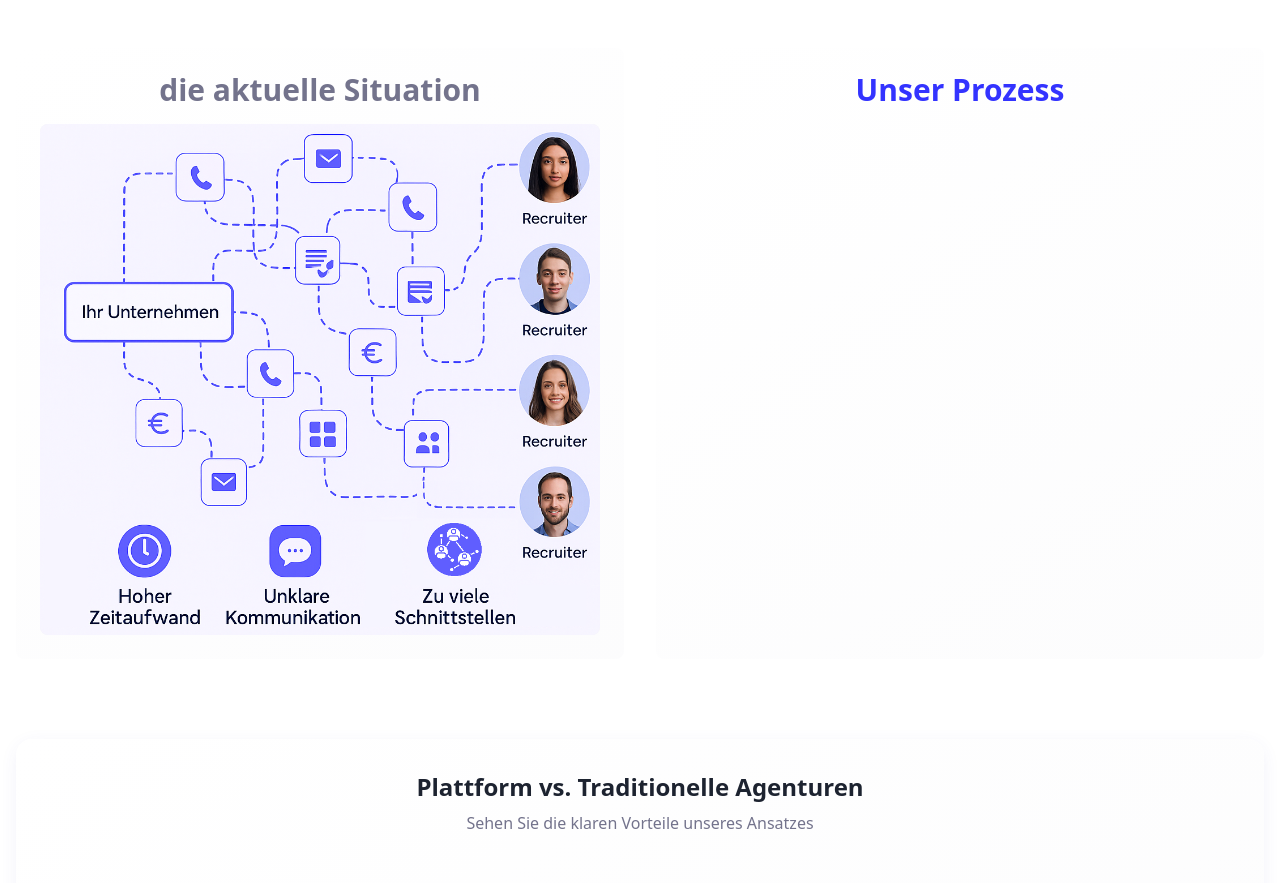
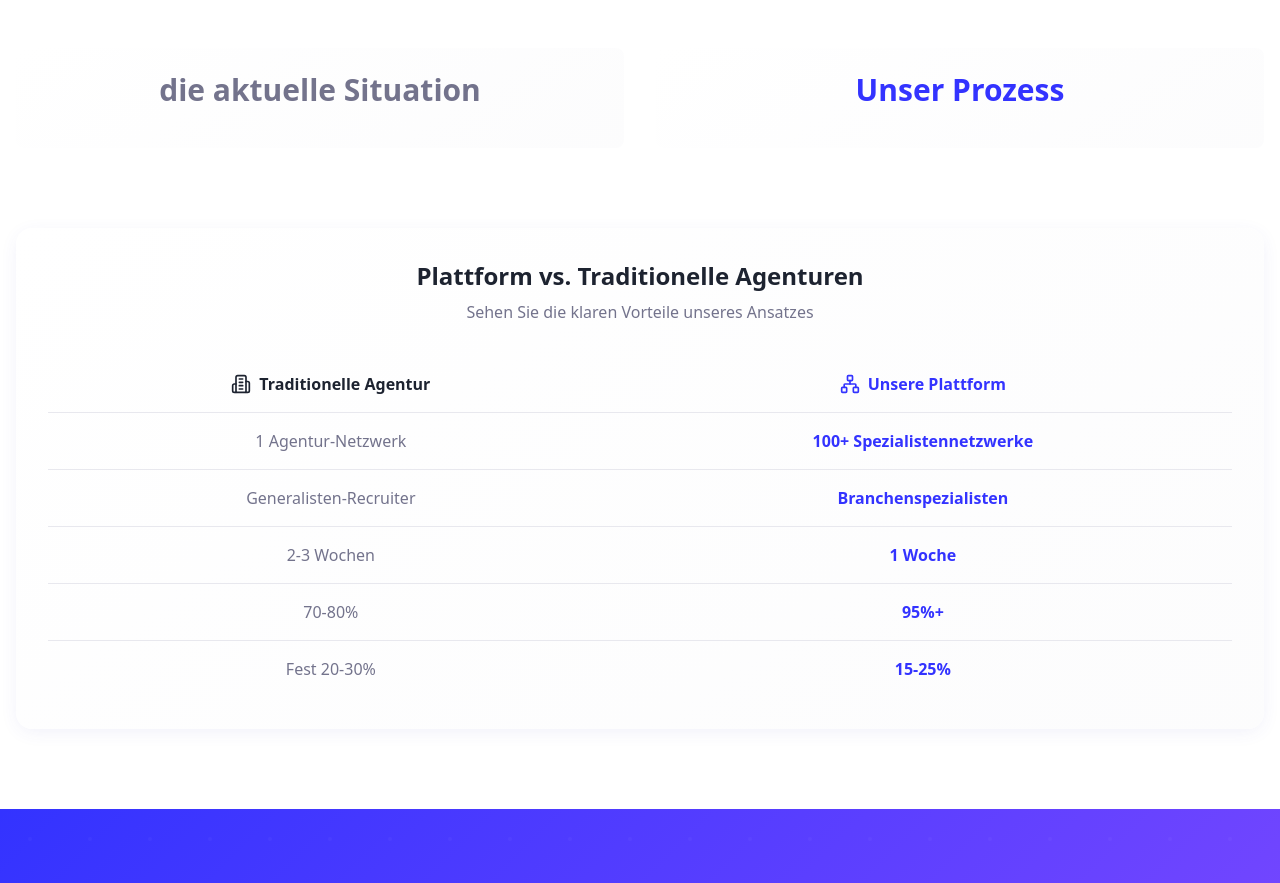
Before and after one commit to mzuther86/recruit-network-hub, a React (Vite) app: page / in a window 1280 px wide. Shown: the part 2506-3389 px from the top of the page. Built offline with nearby package versions, Linux system fonts and the light colour scheme.

Commit message:
Visual edit in Lovable
Edited UI in Lovable

```diff
--- a/src/components/sections/Benefits.tsx
+++ b/src/components/sections/Benefits.tsx
@@ -102,7 +102,7 @@ const Benefits = () => {
                   <h3 className="text-3xl font-semibold text-muted-foreground">die aktuelle Situation</h3>
                 </div>
                 <div className="h-150 bg-muted rounded-lg overflow-hidden">
-                  <img src="/lovable-uploads/f1145198-bb3a-4932-a752-a8f69c40a11f.png" alt="Traditioneller Recruiting-Prozess mit vielen Schnittstellen und komplexer Kommunikation" className="w-full h-full object-cover" />
+
                 </div>
 
               </CardContent>
```
